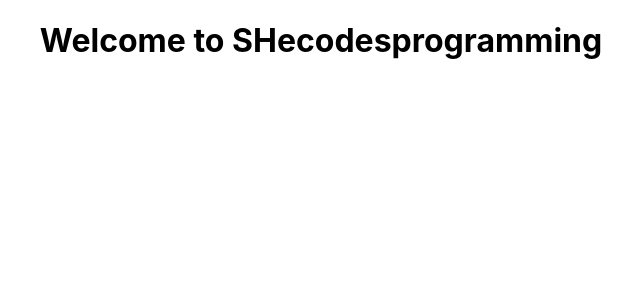
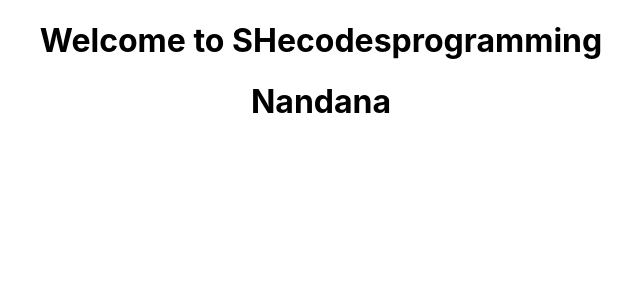
Before and after one commit to reddivarinandana/PythonProgramming, a React (Create React App) app in the folder Client-Side/shecodesprogramming/: page / in a window 1280 px wide. Shown: the top 300 px of the page, without its empty margins (319-959 px from the left). Built offline with nearby package versions, Linux system fonts and the light colour scheme.

Commit message:
feat/PYT-18-BasicDesign

```diff
--- a/Client-Side/shecodesprogramming/src/App.js
+++ b/Client-Side/shecodesprogramming/src/App.js
@@ -4,6 +4,7 @@ function App() {
   return (
     <div className="App">
       <h1>Welcome to SHecodesprogramming</h1>
+      <h1>Nandana</h1>
     </div>
   );
 }
```
